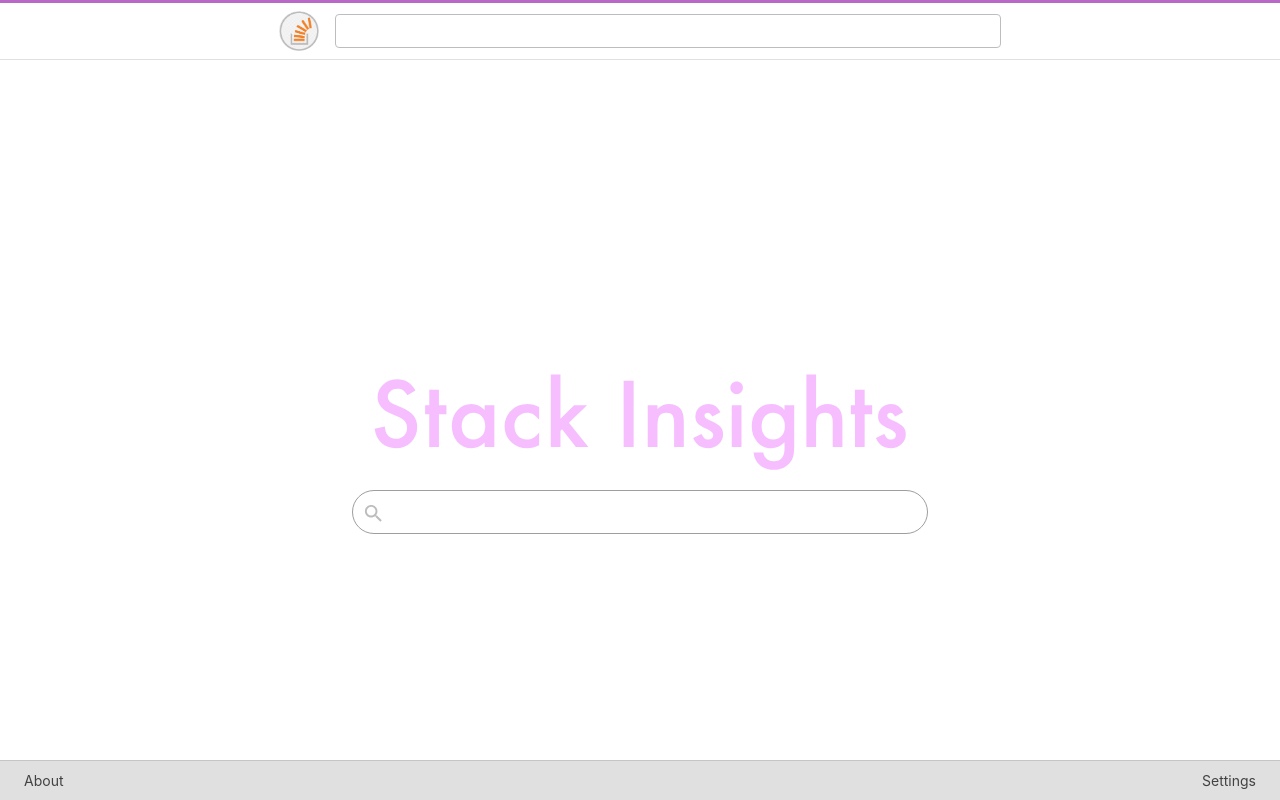
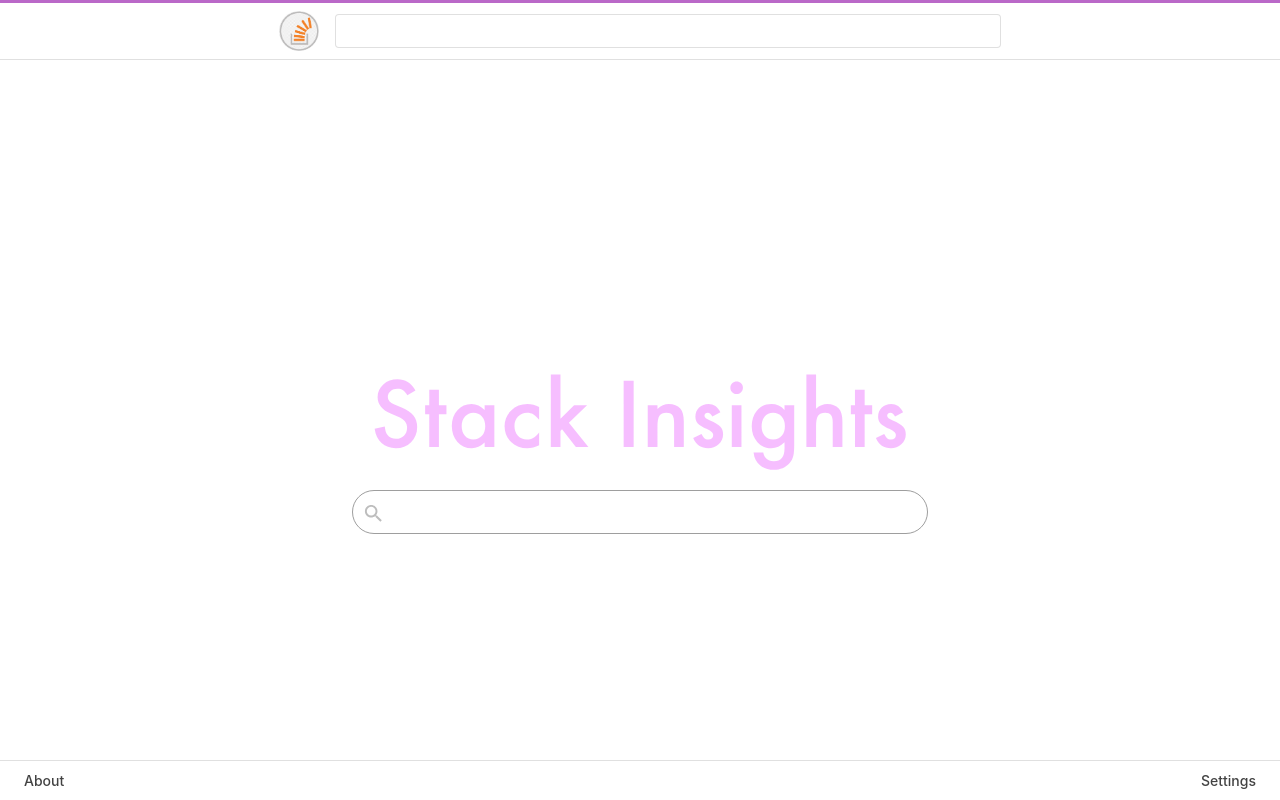
Before and after one commit to minhieuchu/stack-insights-frontend, a React (Vite) app: page / in a window 1280 px wide. Built offline with nearby package versions, Linux system fonts and the light colour scheme; the HTML template or start-up script is replaced by a standard one.

Commit message:
Update colors based on theme

```diff
--- a/src/components/Footer/index.styles.ts
+++ b/src/components/Footer/index.styles.ts
@@ -10,6 +10,7 @@ export const FooterContainer = styled("div")(({ theme }) => ({
   alignItems: "center",
   justifyContent: "space-between",
   fontSize: "0.875rem",
+  fontWeight: 500,
   padding: "0 1.5rem",
   color: theme.palette.text.primary,
   backgroundColor: theme.palette.background.paper,
--- a/src/components/SearchBox/index.styles.tsx
+++ b/src/components/SearchBox/index.styles.ts
@@ -24,10 +24,10 @@ export const SearchInput = styled("input")(({ theme }) => ({
   padding: "0 2.5rem",
   paddingRight: "1.25rem",
   fontSize: "1rem",
-  color: theme.palette.grey[600],
+  color: theme.palette.text.primary,
   border: `1px solid ${theme.palette.grey[500]}`,
   borderRadius: "1.5rem",
-  backgroundColor: theme.palette.common.white,
+  backgroundColor: theme.palette.background.paper,
   boxSizing: "border-box",
   transition: "0.2s",
 
--- a/src/components/TopBar/index.styles.ts
+++ b/src/components/TopBar/index.styles.ts
@@ -10,11 +10,14 @@ export const TopBarContainer = styled("div")(({ theme }) => ({
   position: "fixed",
   top: 0,
   left: 0,
-  color: "#000000",
   borderTop: "3px solid",
   borderBottom: "1px solid",
-  borderTopColor: theme.palette.secondary.light,
+  borderTopColor:
+    theme.palette.mode === "light"
+      ? theme.palette.secondary.light
+      : theme.palette.secondary.dark,
   borderBottomColor: theme.palette.divider,
+  backgroundColor: theme.palette.background.paper,
 }));
 
 export const SearchContainer = styled("input")(({ theme }) => ({
@@ -24,10 +27,10 @@ export const SearchContainer = styled("input")(({ theme }) => ({
   minWidth: "23rem",
   fontSize: "0.875rem",
   padding: "0 0.75rem",
-  color: theme.palette.grey[600],
-  border: `1px solid ${theme.palette.grey[400]}`,
+  color: theme.palette.text.primary,
+  border: `1px solid ${theme.palette.divider}`,
   borderRadius: "0.25rem",
-  backgroundColor: theme.palette.common.white,
+  backgroundColor: theme.palette.background.paper,
   transition: "0.2s",
 
   "&:focus-visible": {
--- a/src/index.css
+++ b/src/index.css
@@ -18,7 +18,7 @@
 
 @media (prefers-color-scheme: dark) {
   #root {
-    background: #2b2b2bf7;
+    background: #232323f5;
     color: whitesmoke;
   }
 }
--- a/src/providers/ThemeProvider/themeFactory.ts
+++ b/src/providers/ThemeProvider/themeFactory.ts
@@ -2,9 +2,10 @@ import { ThemeMode } from "@/providers/ThemeProvider/types";
 import { createTheme, PaletteOptions } from "@mui/material";
 
 const lightModePalette: PaletteOptions = {
+  mode: "light",
   background: {
     default: "#fafafa",
-    paper: "#e0e0e0",
+    paper: "#fff",
   },
   text: {
     primary: "#424242",
@@ -12,6 +13,7 @@ const lightModePalette: PaletteOptions = {
 };
 
 const darkModePalette: PaletteOptions = {
+  mode: "dark",
   background: {
     default: "#212121",
     paper: "#212121",
@@ -19,6 +21,7 @@ const darkModePalette: PaletteOptions = {
   text: {
     primary: "#eeeeee",
   },
+  divider: "#616161",
 };
 
 export const themeFactory = (mode: ThemeMode) => {
```
